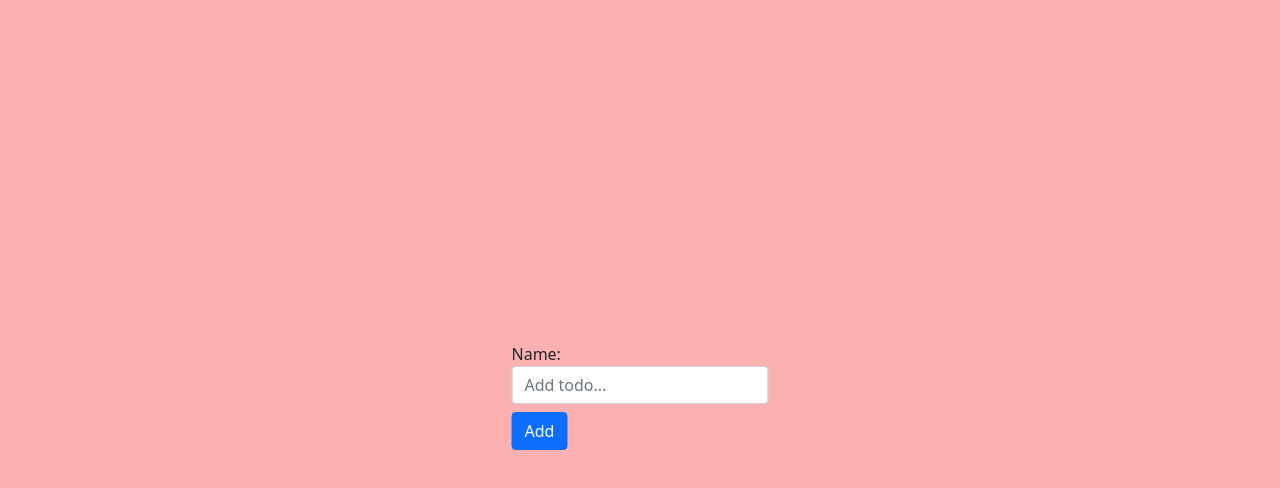
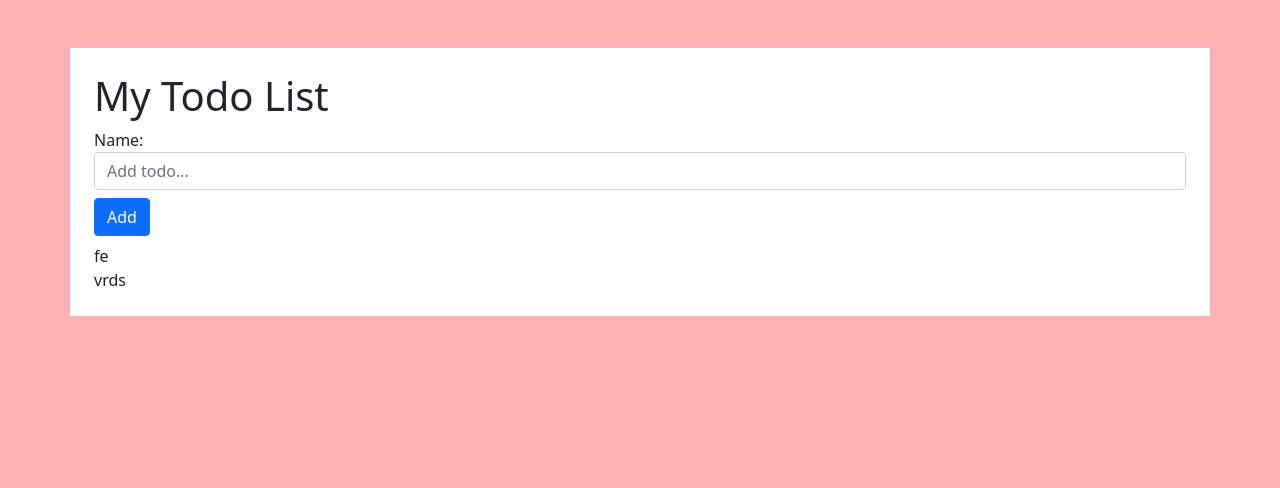
Before and after one commit to 159-Pazarama-React-Bootcamp/week-2-case-mrtksknn, a React (Create React App) app in the folder todo-app/: page / in a window 1280 px wide. Shown: the top 488 px of the page. Built offline with nearby package versions, Linux system fonts and the light colour scheme.

Commit message:
created: todoItem

```diff
--- a/todo-app/src/App.js
+++ b/todo-app/src/App.js
@@ -1,11 +1,15 @@
 import React from 'react'
 import AddTodoForm from './components/AddTodoForm'
+import TodoList from './components/TodoList'
+import TotalCompleteItems from './components/TodoCompleteItems'
 
 const App = () => {
-  // main function
   return (
-    <div className="position-absolute top-50 start-50 translate-middle">
+    <div className="container bg-white p-4 mt-5">
+      <h1>My Todo List</h1>
       <AddTodoForm />
+      <TodoList />
+      <TotalCompleteItems />
     </div>
   )
 }
--- a/todo-app/src/components/TodoCompleteItems.js
+++ b/todo-app/src/components/TodoCompleteItems.js
@@ -0,0 +1,7 @@
+import React from 'react'
+
+const TodoCompleteItems = () => {
+  return <div>vrds</div>
+}
+
+export default TodoCompleteItems
--- a/todo-app/src/components/TodoList.js
+++ b/todo-app/src/components/TodoList.js
@@ -0,0 +1,7 @@
+import React from 'react'
+
+const TodoList = () => {
+  return <div>fe</div>
+}
+
+export default TodoList
```
Also changed, not shown: todo-app/src/components/TodoItem.js (+16 -0 lines).
